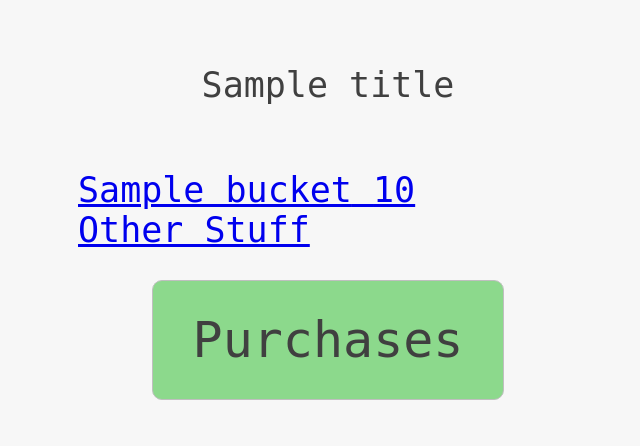
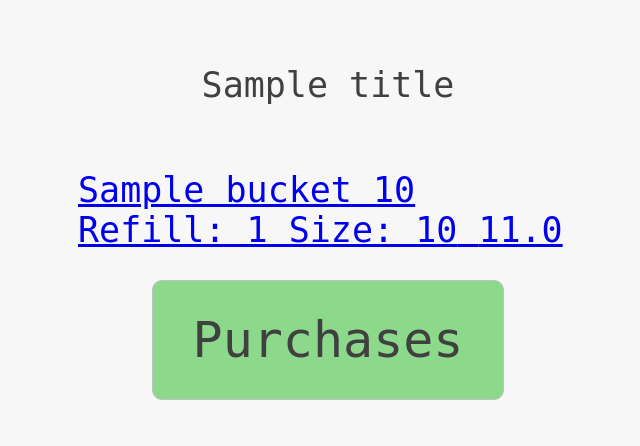
Before and after one commit to bryanchambers/buckets, a Flask app: template templates/home.html in a window 1280 px wide. Shown: the top 446 px of the page, without its empty margins (312-952 px from the left). Run offline with Flask 2, Linux system fonts and the light colour scheme; tables that the repository leaves empty hold one stand-in row (values such as "Sample post"); the template is opened without the code that fills it: values that come from a table or form of the project are taken from there, most other values are stand-ins (such as "Sample title", 1, 10 or a date in 2020); some libraries are stand-ins or nearby versions.

Commit message:
Updated home styling

```diff
--- a/templates/home.html
+++ b/templates/home.html
@@ -13,7 +13,10 @@
                 <div class='avail'></div><div class='spent'></div>
             </div>
 
-            <div>Other Stuff</div>
+            <div>
+                <span>Refill: {{ bucket.refill }} Size: {{ bucket.size }}</span>
+                <span>{{ bucket.balance + bucket.refill }}</span>
+            </div>
         </a>
     {% endfor %}
 
```
